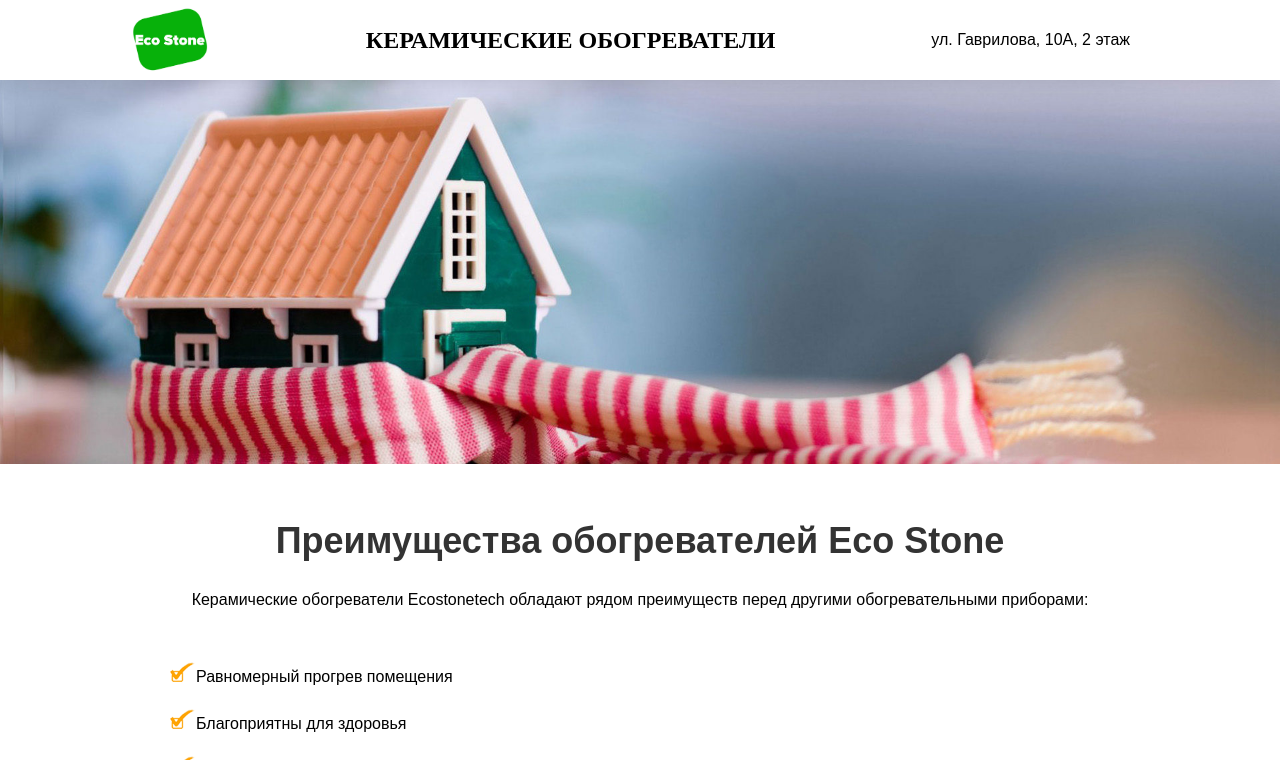
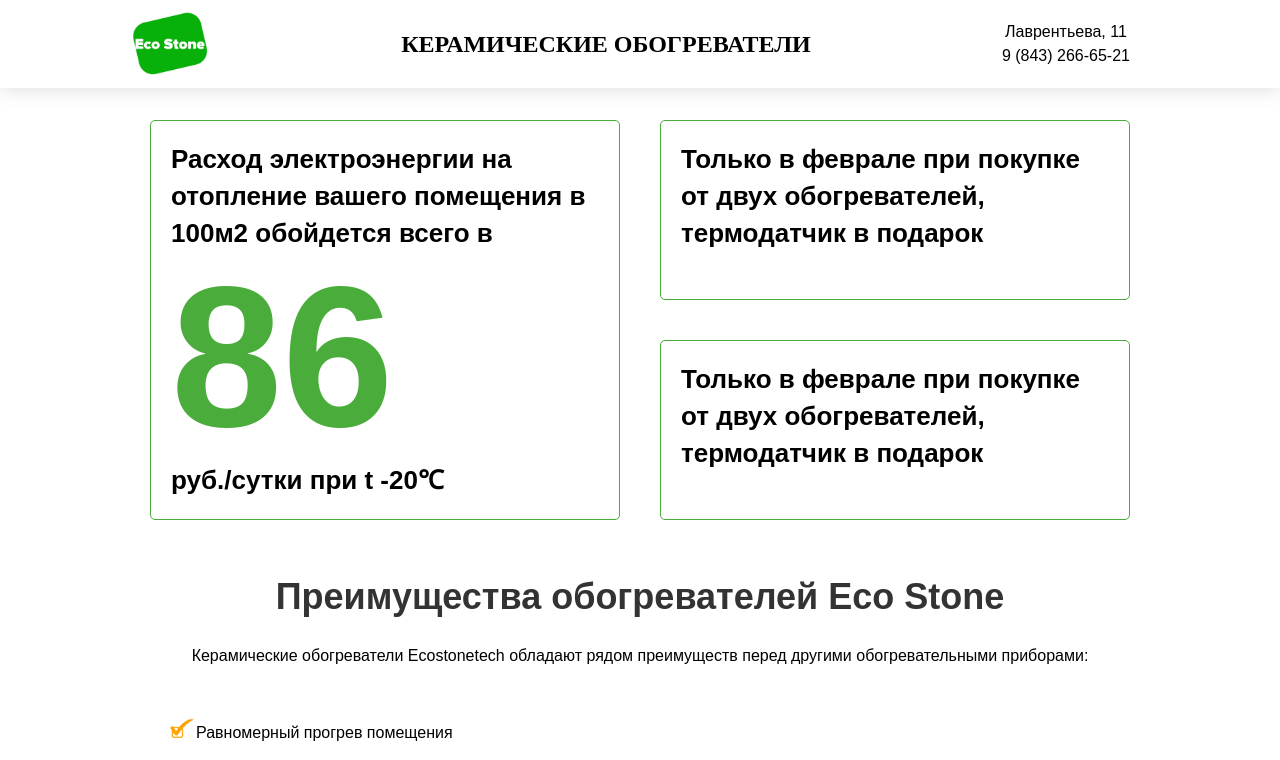
Before and after one commit to ivanzakh/ivanzakh.github.io, a PHP site: page /projects/ecostone/index.html in a window 1280 px wide. Shown: the top 760 px of the page. Run offline with PHP 8.4, Linux system fonts and the light colour scheme.

Commit message:
add offers

```diff
--- a/projects/ecostone/index.html
+++ b/projects/ecostone/index.html
@@ -11,85 +11,30 @@
       <div class="container">
         <img class="logo" src="images/logo.jpg" alt="" />
         <h1 class="title">Керамические обогреватели</h1>
-        <address>ул. Гаврилова, 10А, 2 этаж</address>
+        <div class="contacts">
+          <address>Лаврентьева, 11</address>
+          <a href="tel:+78432666521">9 (843) 266-65-21</a>
+        </div>
       </div>
     </header>
 
-    <section class="intro"></section>
-
-    <table>
-      <tr>
-        <td>Сравниваемые параметры</td>
-        <td>xxxxxxxxx</td>
-        <td>xxxxxxxxx</td>
-        <td>xxxxxxxxx</td>
-        <td>xxxxxxxxx</td>
-      </tr>
-
-      <tr>
-        <td>Энергопотребление в месяц</td>
-        <td>xxxxxxxxx</td>
-        <td>xxxxxxxxx</td>
-        <td>xxxxxxxxx</td>
-        <td>xxxxxxxxx</td>
-      </tr>
-
-      <tr>
-        <td>Монтаж / Пуско-наладка</td>
-        <td>xxxxxxxxx</td>
-        <td>xxxxxxxxx</td>
-        <td>xxxxxxxxx</td>
-        <td>xxxxxxxxx</td>
-      </tr>
-
-      <tr>
-        <td>Обслуживание и ремонт</td>
-        <td>xxxxxxxxx</td>
-        <td>xxxxxxxxx</td>
-        <td>xxxxxxxxx</td>
-        <td>xxxxxxxxx</td>
-      </tr>
-
-      <tr>
-        <td>Экология помещения</td>
-        <td>xxxxxxxxx</td>
-        <td>xxxxxxxxx</td>
-        <td>xxxxxxxxx</td>
-        <td>xxxxxxxxx</td>
-      </tr>
-
-      <tr>
-        <td>Тепловой комфорт</td>
-        <td>xxxxxxxxx</td>
-        <td>xxxxxxxxx</td>
-        <td>xxxxxxxxx</td>
-        <td>xxxxxxxxx</td>
-      </tr>
-
-      <tr>
-        <td>Регулировка температуры</td>
-        <td>xxxxxxxxx</td>
-        <td>xxxxxxxxx</td>
-        <td>xxxxxxxxx</td>
-        <td>xxxxxxxxx</td>
-      </tr>
-
-      <tr>
-        <td>Стоимость системы отопления на 100 кв.м</td>
-        <td>xxxxxxxxx</td>
-        <td>xxxxxxxxx</td>
-        <td>xxxxxxxxx</td>
-        <td>xxxxxxxxx</td>
-      </tr>
-
-      <tr>
-        <td>Затраты на отопление</td>
-        <td>xxxxxxxxx</td>
-        <td>xxxxxxxxx</td>
-        <td>xxxxxxxxx</td>
-        <td>xxxxxxxxx</td>
-      </tr>
-    </table>
+    <section class="offer container">
+      <div class="offer__col">
+        <div class="offer__card">
+          Расход электроэнергии на отопление вашего помещения в 100м2 обойдется всего в
+          <div class="offer__accent">86</div>руб./сутки
+          при t -20℃
+        </div>
+      </div>
+      <div class="offer__col">
+        <div class="offer__card">
+          Только в феврале  при покупке от двух обогревателей, термодатчик в подарок
+        </div>
+        <div class="offer__card">
+          Только в феврале  при покупке от двух обогревателей, термодатчик в подарок
+        </div>
+      </div>
+    </section>
 
     <section class="advantages container">
       <h2 class="section__title">Преимущества обогревателей Eco Stone</h2>
--- a/projects/ecostone/main.css
+++ b/projects/ecostone/main.css
@@ -55,9 +55,17 @@ header .container {
   text-transform: uppercase;
 }
 
-address {
+.contacts {
+  margin: 20px;
+}
+
+.contacts address {
   font-style: normal;
-  margin: 20px;
+}
+
+.contacts a {
+  color: black;
+  text-decoration: none;
 }
 
 .intro {
@@ -66,6 +74,33 @@ address {
   background-image: url('images/bg.jpg');
   background-position:20% center;
   background-size: cover;
+}
+
+.offer {
+  display: flex;
+}
+
+.offer__col {
+  flex: 1;
+  display: flex;
+  flex-direction: column;
+}
+
+.offer__card {
+  border: 1px solid #4aad3b;
+  border-radius: 5px;
+  padding: 20px;
+  margin: 40px 20px 0;
+  font-size: 26px;
+  line-height: 37px;
+  font-weight: bold;
+  flex: 1;
+}
+
+.offer__accent {
+  font-size: 200px;
+  line-height: 210px;
+  color: #4aad3b;
 }
 
 table {
@@ -151,6 +186,19 @@ td {
     justify-content: center;
   }
 
+  .section__title {
+    margin-top: 20px;
+  }
+
+  .offer {
+    display: block;
+  }
+
+  .offer__card {
+    margin-left: 0;
+    margin-right: 0;
+  }
+
   .advantages ul {
     padding: 0;
   }
```
